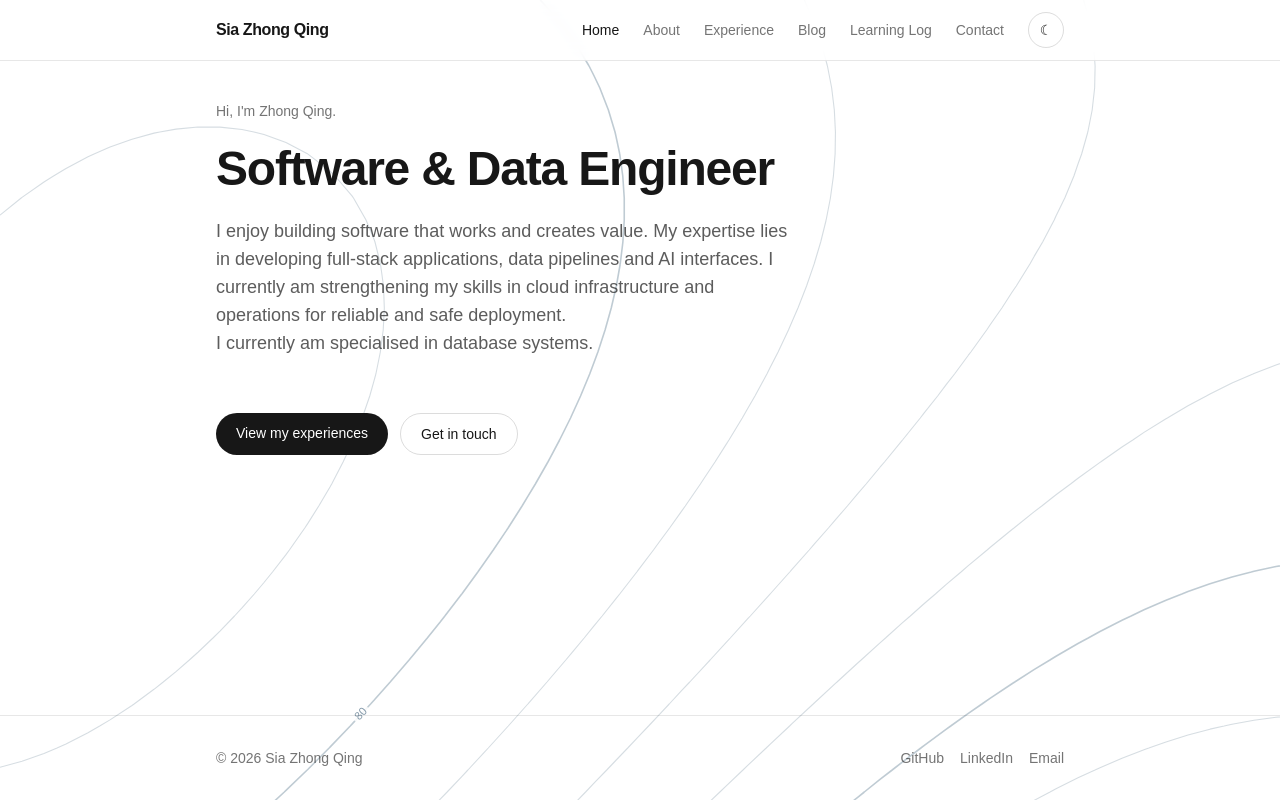
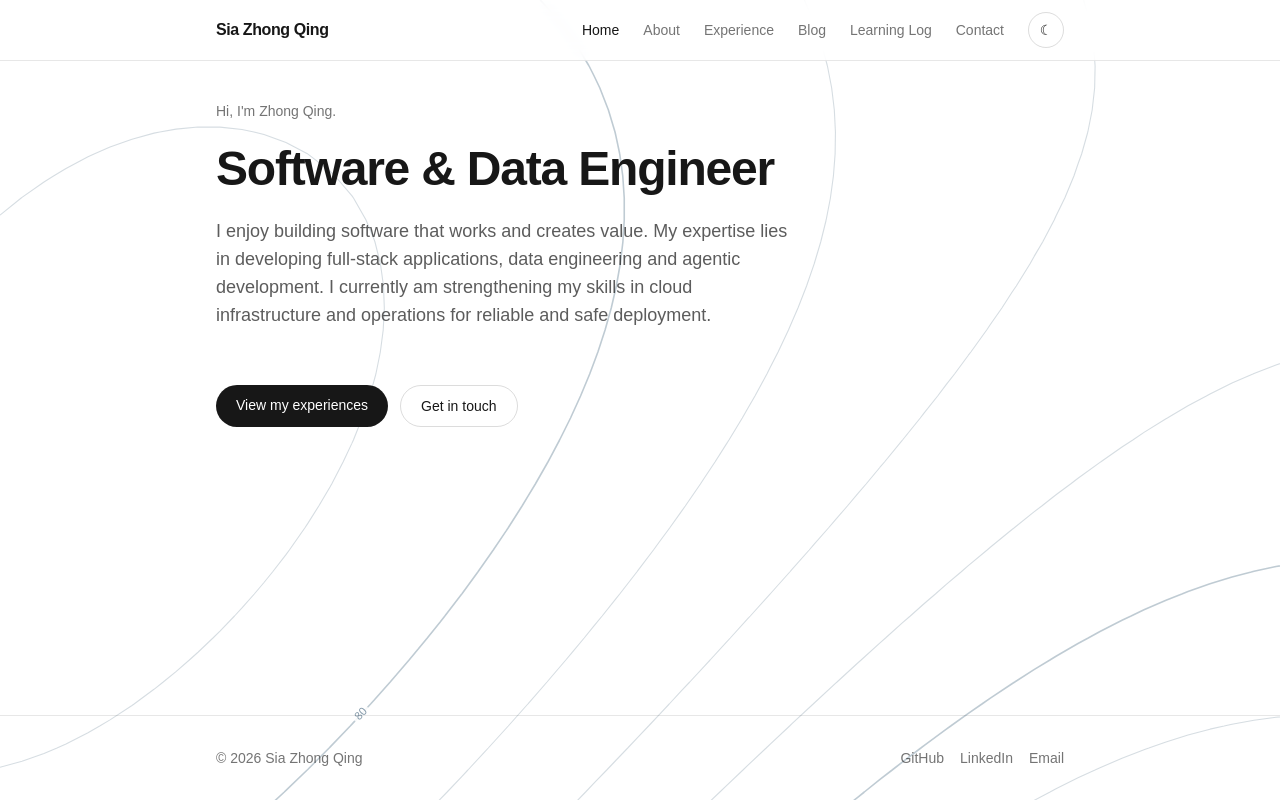
Before and after one commit to starsia/personal-website, a Next.js app: page / in a window 1280 px wide. Built offline with nearby package versions, Linux system fonts and the light colour scheme.

Commit message:
Fix formatting

```diff
--- a/src/app/page.tsx
+++ b/src/app/page.tsx
@@ -13,13 +13,9 @@ export default function Home() {
         {siteConfig.title}
       </h1>
       <p className="max-w-xl text-lg text-foreground/70">
-        I enjoy building software that works and creates value. My expertise lies in developing full-stack applications, data pipelines and AI interfaces.
+        I enjoy building software that works and creates value. My expertise lies in developing full-stack applications, data engineering and agentic development.
 
         I currently am strengthening my skills in cloud infrastructure and operations for reliable and safe deployment.
-
-        <br></br>
-
-        I currently am specialised in database systems.
       </p>
       <p className="max-w-xl text-lg text-foreground/70">
       </p>
```
